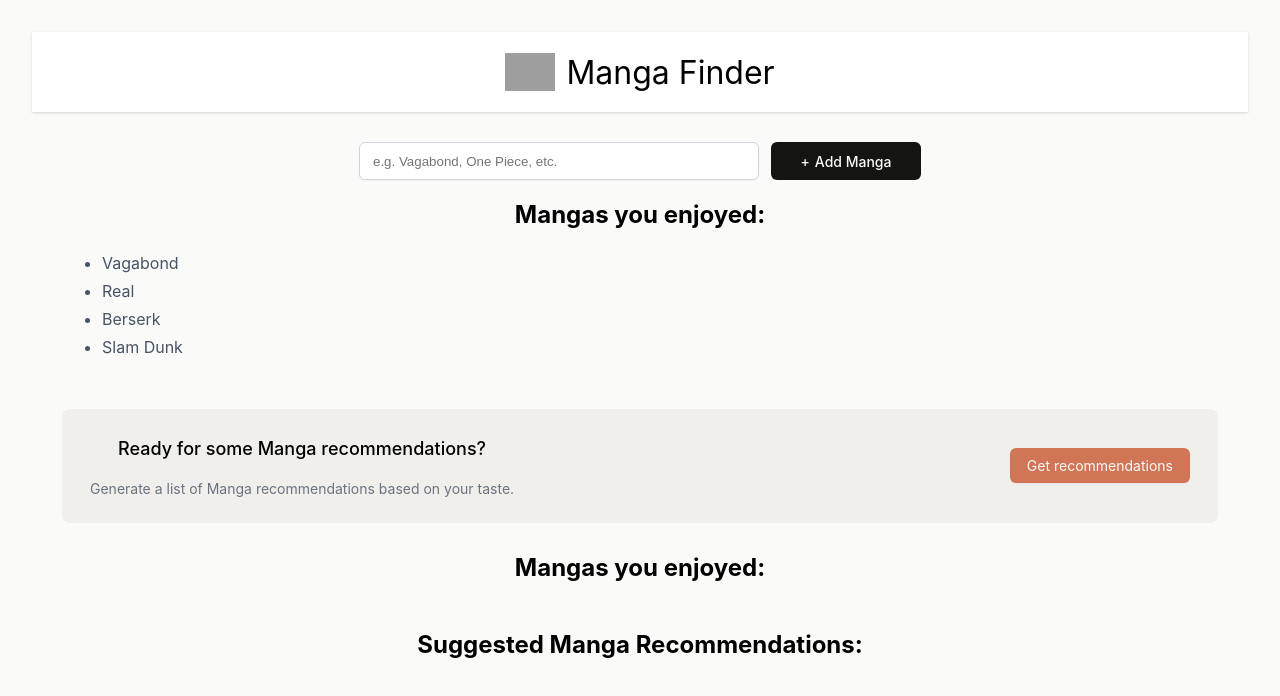
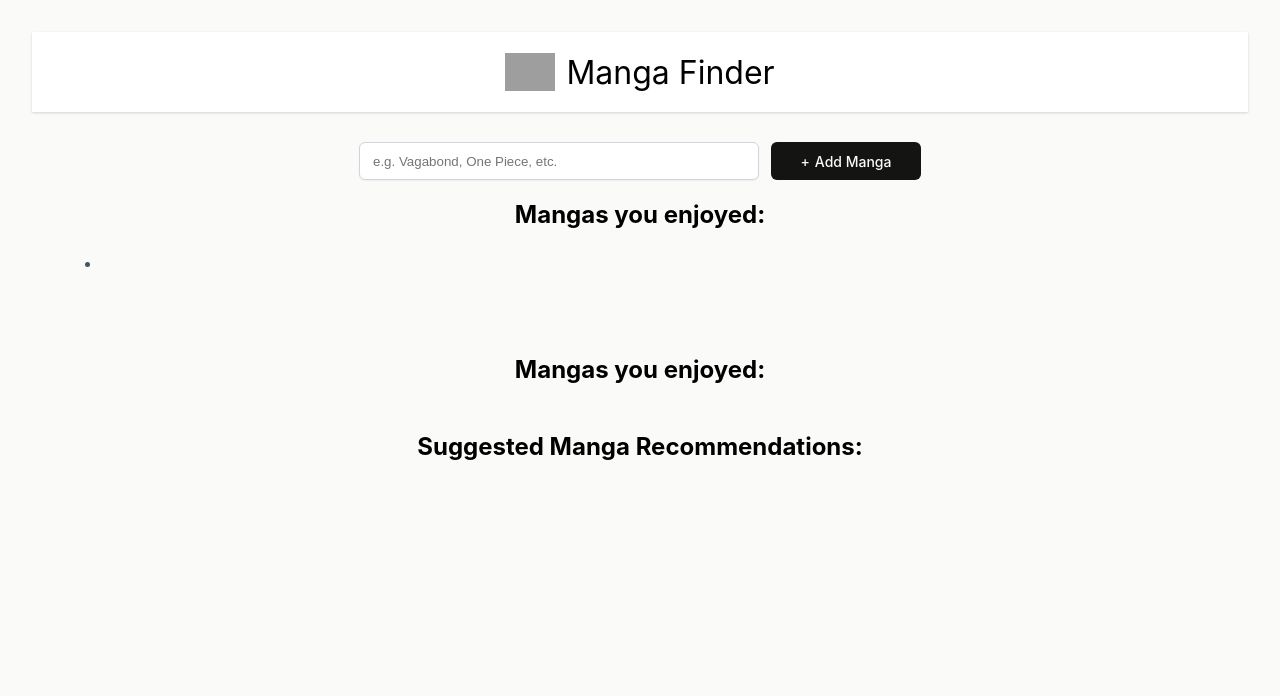
Before and after one commit to SebastianR0589/manga_recommendation_project, a React (Vite) app: page / in a window 1280 px wide. Shown: the top 696 px of the page. Built offline with nearby package versions, Linux system fonts and the light colour scheme; no server answers; grey boxes are pictures that could not be loaded; what @huggingface/inference would draw is missing.

Commit message:
Empty string added

```diff
--- a/src/components/Input.jsx
+++ b/src/components/Input.jsx
@@ -5,7 +5,7 @@ import { getMangasFromMistral } from "../ai.js"
 
 export default function Input() {
     const [mangaInputs, setMangaInputs] = React.useState(
-        ["Vagabond", "Real", "Berserk", "Slam Dunk"]
+        [""]
     )
     const [recommendations, setRecommendations] = React.useState("")
 
```
Also changed, not shown: 1 other file (tests, documents, lock files or other folders).
